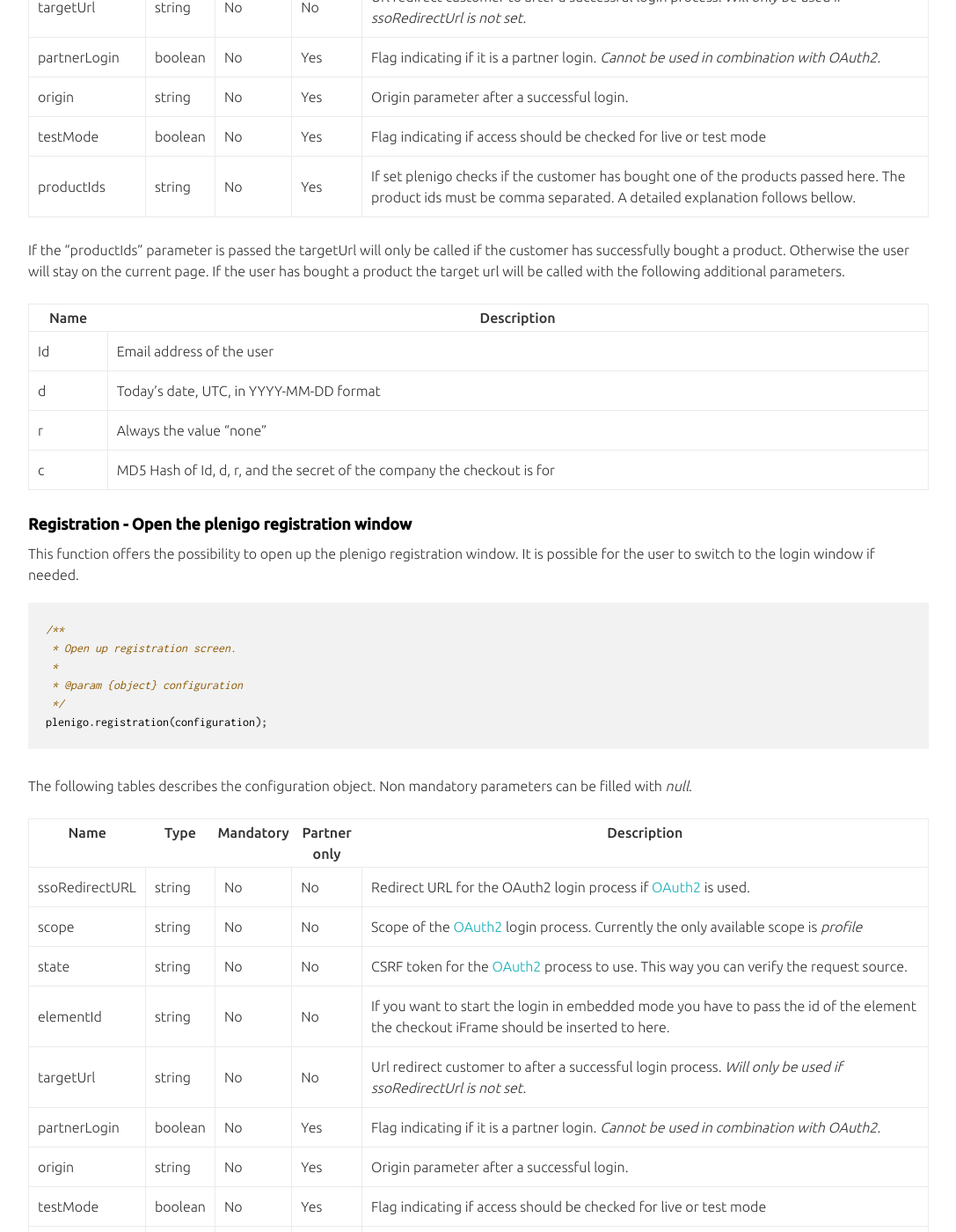
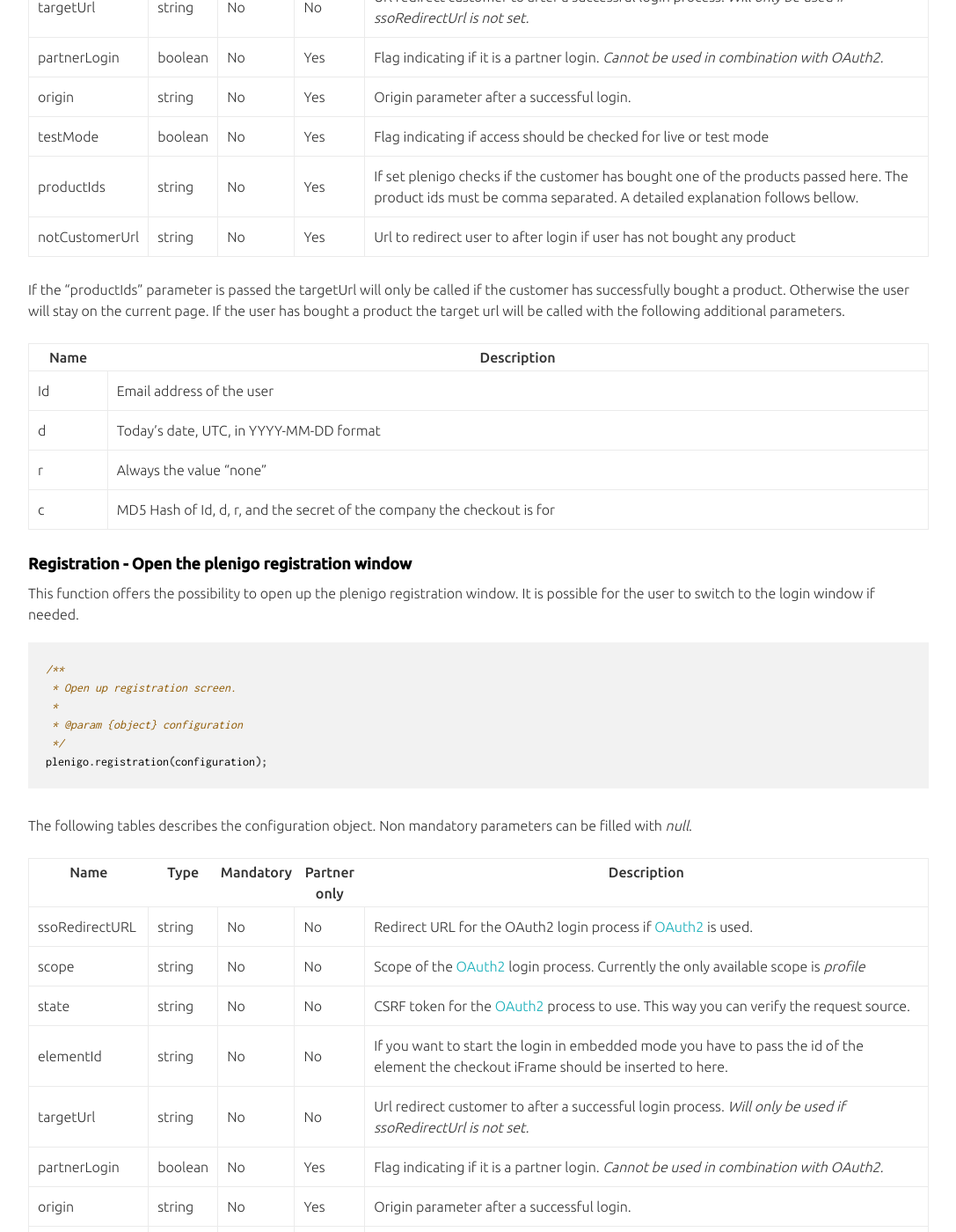
Before and after one commit to plenigo/plenigo.github.io, a Jekyll site: the page built from pages/sdks/javascript/includes/general_functionality.md, in a window 1280 px wide and 1400 px high, scrolled down 2698 px. Shown: the whole window at 88% size, without its empty margins (96-1183 px from the left). Built offline with Jekyll 4.4.1, drawn with Linux system fonts in a browser that asks for light colours; our own code applies the rules of GitHub Pages for plain Markdown files; some of the changed text lies outside the part shown.

Commit message:
+ add additional redirect url

```diff
--- a/pages/sdks/javascript/includes/general_functionality.md
+++ b/pages/sdks/javascript/includes/general_functionality.md
@@ -91,6 +91,7 @@
 |origin|string|No|Yes|Origin parameter after a successful login.|
 |testMode|boolean|No|Yes|Flag indicating if access should be checked for live or test mode|
 |productIds|string|No|Yes|If set plenigo checks if the customer has bought one of the products passed here. The product ids must be comma separated. A detailed explanation follows bellow.|
+|notCustomerUrl|string|No|Yes|Url to redirect user to after login if user has not bought any product|
 
 If the "productIds" parameter is passed the targetUrl will only be called if the customer has successfully bought a product. Otherwise the user will stay on the current page.
 If the user has bought a product the target url will be called with the following additional parameters.
@@ -127,6 +128,7 @@
 |origin|string|No|Yes|Origin parameter after a successful login.|
 |testMode|boolean|No|Yes|Flag indicating if access should be checked for live or test mode|
 |productIds|string|No|Yes|If set plenigo checks if the customer has bought one of the products passed here. The product ids must be comma separated. A detailed explanation follows bellow.|
+|notCustomerUrl|string|No|Yes|Url to redirect user to after login if user has not bought any product|
 
 If the "productIds" parameter is passed the targetUrl will only be called if the customer has successfully bought a product. Otherwise the user will stay on the current page.
 If the user has bought a product the target url will be called with the following additional parameters.
```
